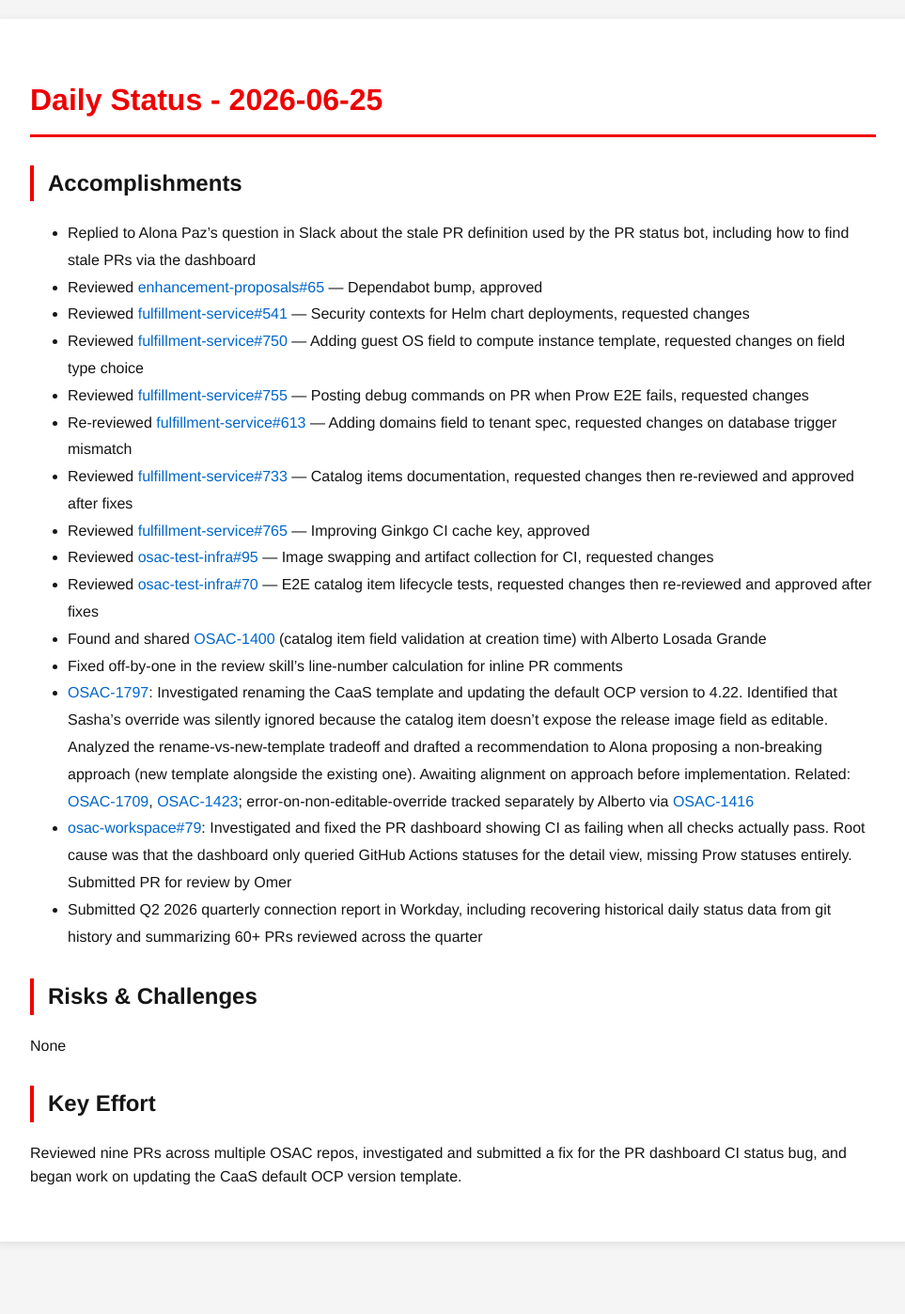
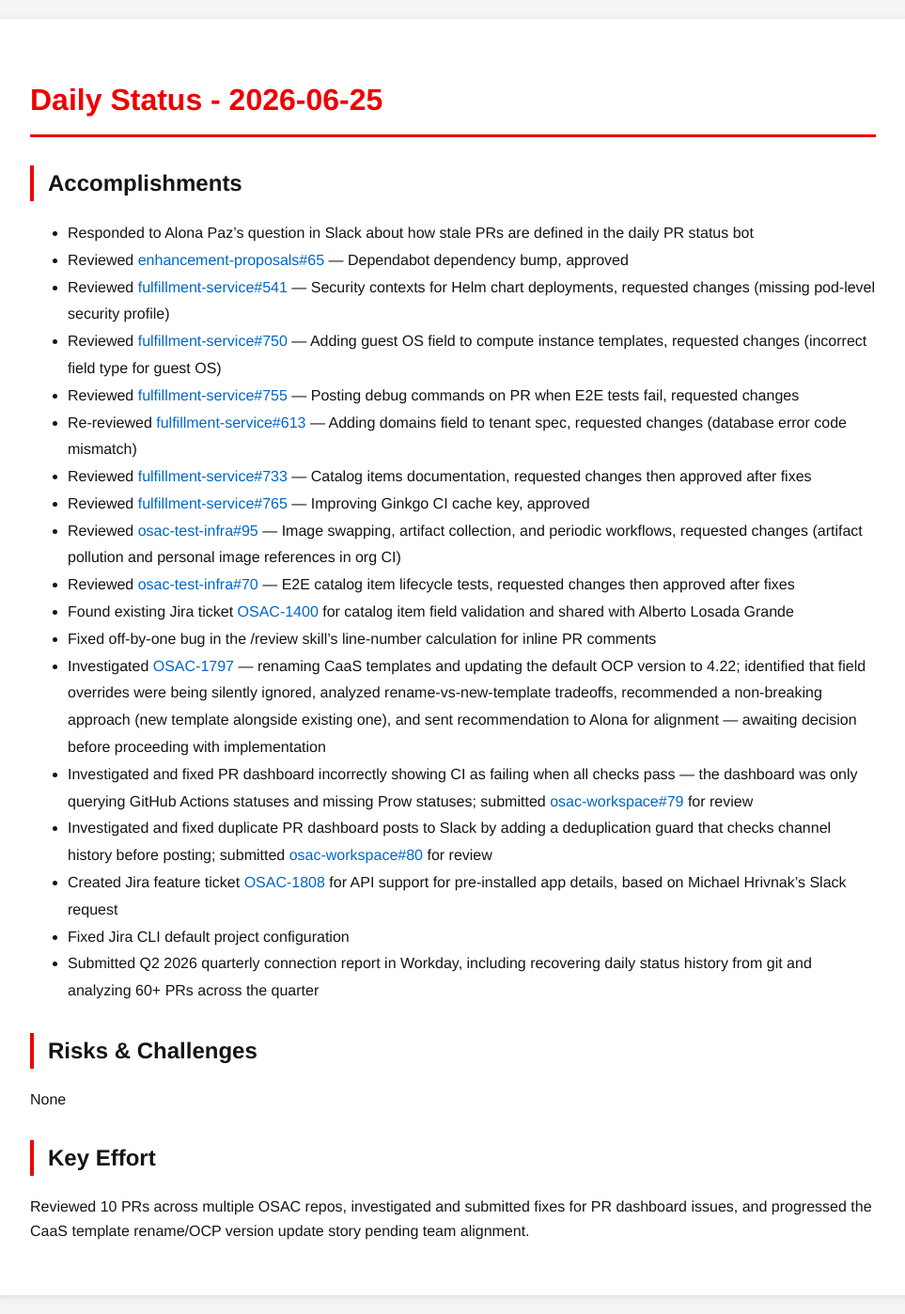
Before and after one commit to tzvatot/daily-status, a Jekyll site: the page built from 2026-06-25.md, in a window 1280 px wide. Shown: the whole page at 94% size, without its empty margins (158-1121 px from the left). Built offline with Jekyll 4.4.1, drawn with Linux system fonts in a browser that asks for light colours; before the commit the page ends 1341 px from its top, so only the background shows below that.

Commit message:
Daily status update - 2026-06-25

```diff
--- a/2026-06-25.md
+++ b/2026-06-25.md
@@ -7,24 +7,27 @@ date: 2026-06-25
 # Daily Status - 2026-06-25
 
 ## Accomplishments
-- Replied to Alona Paz's question in Slack about the stale PR definition used by the PR status bot, including how to find stale PRs via the dashboard
-- Reviewed [enhancement-proposals#65](https://github.com/osac-project/enhancement-proposals/pull/65) — Dependabot bump, approved
-- Reviewed [fulfillment-service#541](https://github.com/osac-project/fulfillment-service/pull/541) — Security contexts for Helm chart deployments, requested changes
-- Reviewed [fulfillment-service#750](https://github.com/osac-project/fulfillment-service/pull/750) — Adding guest OS field to compute instance template, requested changes on field type choice
-- Reviewed [fulfillment-service#755](https://github.com/osac-project/fulfillment-service/pull/755) — Posting debug commands on PR when Prow E2E fails, requested changes
-- Re-reviewed [fulfillment-service#613](https://github.com/osac-project/fulfillment-service/pull/613) — Adding domains field to tenant spec, requested changes on database trigger mismatch
-- Reviewed [fulfillment-service#733](https://github.com/osac-project/fulfillment-service/pull/733) — Catalog items documentation, requested changes then re-reviewed and approved after fixes
+- Responded to Alona Paz's question in Slack about how stale PRs are defined in the daily PR status bot
+- Reviewed [enhancement-proposals#65](https://github.com/osac-project/enhancement-proposals/pull/65) — Dependabot dependency bump, approved
+- Reviewed [fulfillment-service#541](https://github.com/osac-project/fulfillment-service/pull/541) — Security contexts for Helm chart deployments, requested changes (missing pod-level security profile)
+- Reviewed [fulfillment-service#750](https://github.com/osac-project/fulfillment-service/pull/750) — Adding guest OS field to compute instance templates, requested changes (incorrect field type for guest OS)
+- Reviewed [fulfillment-service#755](https://github.com/osac-project/fulfillment-service/pull/755) — Posting debug commands on PR when E2E tests fail, requested changes
+- Re-reviewed [fulfillment-service#613](https://github.com/osac-project/fulfillment-service/pull/613) — Adding domains field to tenant spec, requested changes (database error code mismatch)
+- Reviewed [fulfillment-service#733](https://github.com/osac-project/fulfillment-service/pull/733) — Catalog items documentation, requested changes then approved after fixes
 - Reviewed [fulfillment-service#765](https://github.com/osac-project/fulfillment-service/pull/765) — Improving Ginkgo CI cache key, approved
-- Reviewed [osac-test-infra#95](https://github.com/osac-project/osac-test-infra/pull/95) — Image swapping and artifact collection for CI, requested changes
-- Reviewed [osac-test-infra#70](https://github.com/osac-project/osac-test-infra/pull/70) — E2E catalog item lifecycle tests, requested changes then re-reviewed and approved after fixes
-- Found and shared [OSAC-1400](https://redhat.atlassian.net/browse/OSAC-1400) (catalog item field validation at creation time) with Alberto Losada Grande
-- Fixed off-by-one in the review skill's line-number calculation for inline PR comments
-- [OSAC-1797](https://redhat.atlassian.net/browse/OSAC-1797): Investigated renaming the CaaS template and updating the default OCP version to 4.22. Identified that Sasha's override was silently ignored because the catalog item doesn't expose the release image field as editable. Analyzed the rename-vs-new-template tradeoff and drafted a recommendation to Alona proposing a non-breaking approach (new template alongside the existing one). Awaiting alignment on approach before implementation. Related: [OSAC-1709](https://redhat.atlassian.net/browse/OSAC-1709), [OSAC-1423](https://redhat.atlassian.net/browse/OSAC-1423); error-on-non-editable-override tracked separately by Alberto via [OSAC-1416](https://redhat.atlassian.net/browse/OSAC-1416)
-- [osac-workspace#79](https://github.com/osac-project/osac-workspace/pull/79): Investigated and fixed the PR dashboard showing CI as failing when all checks actually pass. Root cause was that the dashboard only queried GitHub Actions statuses for the detail view, missing Prow statuses entirely. Submitted PR for review by Omer
-- Submitted Q2 2026 quarterly connection report in Workday, including recovering historical daily status data from git history and summarizing 60+ PRs reviewed across the quarter
+- Reviewed [osac-test-infra#95](https://github.com/osac-project/osac-test-infra/pull/95) — Image swapping, artifact collection, and periodic workflows, requested changes (artifact pollution and personal image references in org CI)
+- Reviewed [osac-test-infra#70](https://github.com/osac-project/osac-test-infra/pull/70) — E2E catalog item lifecycle tests, requested changes then approved after fixes
+- Found existing Jira ticket [OSAC-1400](https://redhat.atlassian.net/browse/OSAC-1400) for catalog item field validation and shared with Alberto Losada Grande
+- Fixed off-by-one bug in the /review skill's line-number calculation for inline PR comments
+- Investigated [OSAC-1797](https://redhat.atlassian.net/browse/OSAC-1797) — renaming CaaS templates and updating the default OCP version to 4.22; identified that field overrides were being silently ignored, analyzed rename-vs-new-template tradeoffs, recommended a non-breaking approach (new template alongside existing one), and sent recommendation to Alona for alignment — awaiting decision before proceeding with implementation
+- Investigated and fixed PR dashboard incorrectly showing CI as failing when all checks pass — the dashboard was only querying GitHub Actions statuses and missing Prow statuses; submitted [osac-workspace#79](https://github.com/osac-project/osac-workspace/pull/79) for review
+- Investigated and fixed duplicate PR dashboard posts to Slack by adding a deduplication guard that checks channel history before posting; submitted [osac-workspace#80](https://github.com/osac-project/osac-workspace/pull/80) for review
+- Created Jira feature ticket [OSAC-1808](https://redhat.atlassian.net/browse/OSAC-1808) for API support for pre-installed app details, based on Michael Hrivnak's Slack request
+- Fixed Jira CLI default project configuration
+- Submitted Q2 2026 quarterly connection report in Workday, including recovering daily status history from git and analyzing 60+ PRs across the quarter
 
 ## Risks & Challenges
 None
 
 ## Key Effort
-Reviewed nine PRs across multiple OSAC repos, investigated and submitted a fix for the PR dashboard CI status bug, and began work on updating the CaaS default OCP version template.
+Reviewed 10 PRs across multiple OSAC repos, investigated and submitted fixes for PR dashboard issues, and progressed the CaaS template rename/OCP version update story pending team alignment.
```
